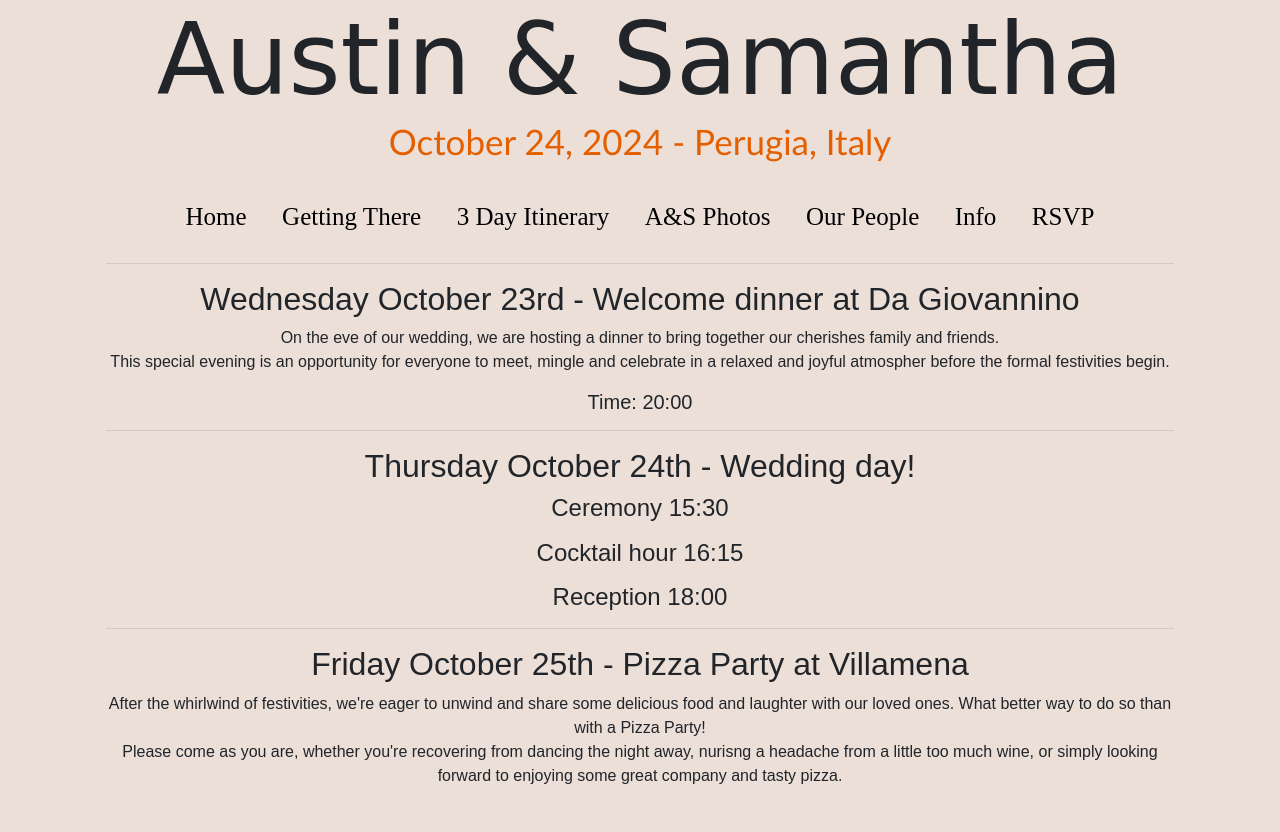
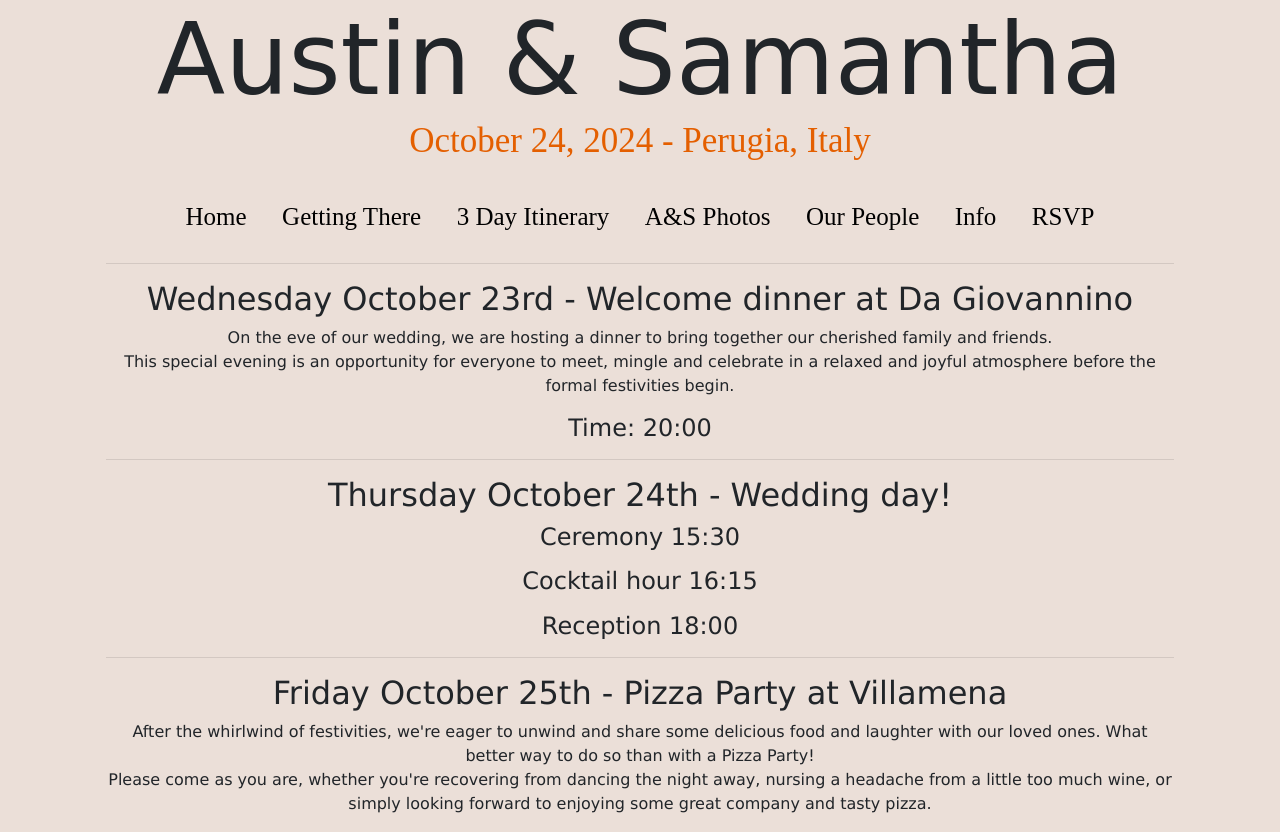
Before and after one commit to AustinMcLean/AuSam, a Django app: template main_app/templates/itinerary.html in a window 1280 px wide. Before the commit the page ends 784 px from the top, so only its background shows below. Run offline with Django 3.2, Linux system fonts and the light colour scheme; the template is opened without the code that fills it, so the values that code supplies are empty; some libraries are stand-ins or nearby versions.

Commit message:
font and styling fixes + typos (#67)
Co-authored-by: AustinMcLean <austin_mclean@hotmail.com>

```diff
--- a/main_app/static/css/styles.css
+++ b/main_app/static/css/styles.css
@@ -1,6 +1,6 @@
 body {
     background-color: #ebdfd8;
-    font-family: Arial, Helvetica, sans-serif;
+    font-family: 'Verdana', sans-serif;
 }
 
 #header h1 {
@@ -15,7 +15,7 @@ body {
     color: #e45f00;
     margin-top: 0px;
     margin-bottom: 25px;
-    font-family: Calibri, 'Trebuchet MS', sans-serif;
+    font-family: Merriweather, serif;
     font-size: 35px;
 }
 
@@ -74,7 +74,12 @@ img {
     margin: 8px auto;
     padding: 10px;
     border-radius: 5px;
-    font-family: Calibri, 'Trebuchet MS', sans-serif;
+}
+
+.wedding-schedule h3 {
+    font-size: 20px;
+    margin: 0;
+    font-family: 'Verdana', sans-serif;
 }
 
 #rsvp-button-home {
@@ -96,6 +101,7 @@ img {
     margin: 4px 2px;
     transition-duration: 0.4s;
     cursor: pointer;
+    font-family: 'Merriweather', serif;
 }
 
 button[type="submit"], input[type="submit"] {
@@ -117,7 +123,7 @@ button[type="submit"], input[type="submit"] {
 }
 
 .info_page h3{
-    font-weight: bold;
+    font-family: Verdana, sans-serif;
 }
 
 .info_page p, li{
@@ -146,6 +152,7 @@ button[type="submit"], input[type="submit"] {
     display: flex;
     flex-wrap: wrap;
     width: 100%;
+    font-family: Verdana, Geneva, Tahoma, sans-serif;
 }
 
 .travel-options {
@@ -257,12 +264,18 @@ button[type="submit"], input[type="submit"] {
 .people h2{
     text-align: center;
     margin-top: 50px;
+    font-family: Verdana, sans-serif;
 }
 /*End of People Page*/
 
 /*Itinerary page*/
+#itinerary-page {
+    font-family: Verdana, sans-serif !important;
+}
+
 #itinerary_wednesday {
     text-align: center;
+    font-family:  Verdana, sans-serif !important;
 }
 
 #itinerary_thursday {
@@ -327,7 +340,7 @@ input {
 }
 
 .attending-button:hover {
-    background-color: #FF4500;  /* TODO: change this colour, it's too vibrant */
+    background-color: #e45f00;
 }
 
 .modal {
@@ -543,7 +556,7 @@ label, input[type="text"] {
   }
 
   .password-entry-container button:hover {
-    background-color: #FF4500;
+    background-color: #e45f00;
   }
 
   .error {
--- a/main_app/templates/info.html
+++ b/main_app/templates/info.html
@@ -6,10 +6,10 @@
 <div class="info_page">
     <h3>Payment Info</h3>
     <p>
-        We have negotiated a group rate and taken care of all guests' accomodation expenses in advance, along with the cost of the extra activities mentioned below, for those who wish to attend.  <br>
+        We have negotiated a group rate and taken care of all guests' accommodation expenses in advance, along with the cost of the extra activities mentioned below, for those who wish to attend.  <br>
 
         We'd like to offer the following payment options for guests: <br><br>
-        <strong style="color:black;">Arriving from Canada and the United States</strong> <br>
+        <strong style="color:black;">Arriving from Canada and the United States</strong>
         <ul>
             <li>Please pay in cash to us at check in - either in Euros, Canadian Dollars, US Dollars, or Great British Pounds </li>
         </ul>
@@ -115,7 +115,7 @@
             </ul>
         </ol>
         <p>
-            Please confirm your attendance and food preferecnes on the RSVP. <br>
+            Please confirm your attendance and food preferences on the RSVP. <br>
         </p>
 
 <hr>
--- a/main_app/templates/itinerary.html
+++ b/main_app/templates/itinerary.html
@@ -3,16 +3,16 @@
 <body>
 <hr>
 
-    <div id="itinerary_page">
+    <div id="itinerary_page" style="font-family: Verdana;"></div>
 
         <div id="itinerary_wednesday">
             <h2>Wednesday October 23rd - Welcome dinner at Da Giovannino</h2>
-            <p>On the eve of our wedding, we are hosting a dinner to bring together our cherishes family and friends.<br>
-            This special evening is an opportunity for everyone to meet, mingle and celebrate in a relaxed and joyful atmospher before the formal festivities begin.</p>
-            <h5>Time: 20:00</h5>
+            <p>On the eve of our wedding, we are hosting a dinner to bring together our cherished family and friends.<br>
+            This special evening is an opportunity for everyone to meet, mingle and celebrate in a relaxed and joyful atmosphere before the formal festivities begin.</p>
+            <h4>Time: 20:00</h4>
         </div>
         <hr>
-        <div id="itinerary_thursday">
+        <div id="itinerary_thursday"  style="font-family: Verdana;">
             <h2>Thursday October 24th - Wedding day!</h2>
             </h2>
             <div>
@@ -30,11 +30,11 @@
             </div>
         </div>
         <hr>
-        <div id="itinerary_friday">
+        <div id="itinerary_friday"  style="font-family: Verdana;">
             <h2>Friday October 25th - Pizza Party at Villamena</h2>
             <p>After the whirlwind of festivities, we're eager to unwind and share some delicious food and laughter with
                 our loved ones. What better way to do so than with a Pizza Party!
-                <br>Please come as you are, whether you're recovering from dancing the night away, nurisng a headache
+                <br>Please come as you are, whether you're recovering from dancing the night away, nursing a headache
                 from a little too much wine, or simply looking forward to enjoying some great company and tasty pizza.
             </p>
         </div>
```
